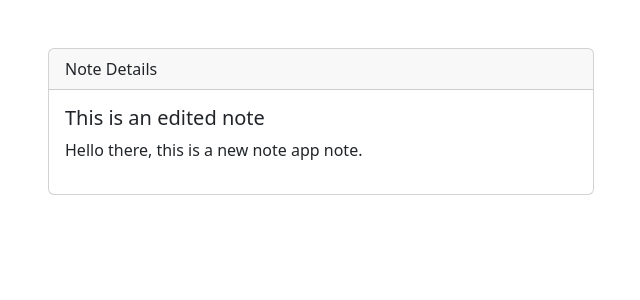
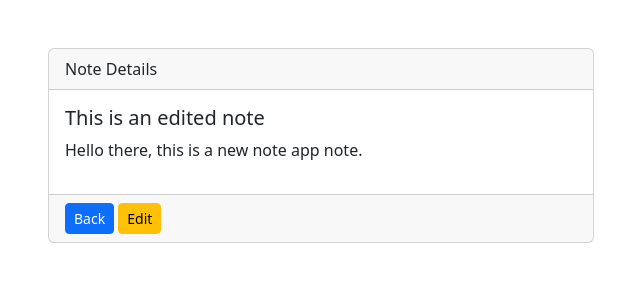
Before and after one commit to BrendanChing/NeatNotes, a Django app: page /smart/notes/1 in a window 1280 px wide. Shown: the top 300 px of the page, without its empty margins (319-959 px from the left). Run offline with Django 5.2, Linux system fonts and the light colour scheme; data comes from the database, SQL or seed files in the repository; both versions use the stored data as it was after the commit.

Commit message:
added edit button

```diff
--- a/neatnotes/notes/templates/notes/notes_detail.html
+++ b/neatnotes/notes/templates/notes/notes_detail.html
@@ -10,6 +10,10 @@
                 <h1 class="fs-5">{{note.title}}</h1>
                 <p>{{note.text}}</p>
             </div>
+            <div class="card-footer">
+                <a href="" class="btn btn-sm btn-primary">Back</a>
+                <a href="" class="btn btn-sm btn-warning">Edit</a>
+            </div>
         </div>
     </div>
 </div>
--- a/neatnotes/notes/templates/notes/notes_form.html
+++ b/neatnotes/notes/templates/notes/notes_form.html
@@ -8,7 +8,7 @@
         <div class="card">
             <div class="card-header">Create Note</div>
 
-            <form action="{% url 'notes.new' %}" method="post">
+            <form action="" method="post">
                 {% csrf_token %}
                 {{form}}
                 <button type="submit" class="btn btn-sm btn-success">Submit</button>
--- a/neatnotes/notes/urls.py
+++ b/neatnotes/notes/urls.py
@@ -4,6 +4,6 @@ from . import views
 urlpatterns = [
     path('notes/', views.NotesListView.as_view(), name="notes.list"),
     path('notes/<int:pk>', views.NotesDetailView.as_view(), name="notes.detail"),
-    path('notes/<int:pk>', views.NotesUpdateView.as_view(), name="notes.update"),
+    path('notes/<int:pk>/edit', views.NotesUpdateView.as_view(), name="notes.update"),
     path('notes/new', views.NotesCreateView.as_view(), name="notes.new"),
 ]
--- a/neatnotes/notes/views.py
+++ b/neatnotes/notes/views.py
@@ -9,7 +9,6 @@ class NotesUpdateView(UpdateView):
     model = Notes
     success_url = '/smart/notes/'
     form_class = NotesForm
-
 
 class NotesCreateView(CreateView):
     model = Notes
```
Also changed, not shown: neatnotes/notes/forms.py (+5 -5 lines), neatnotes/db.sqlite3.
